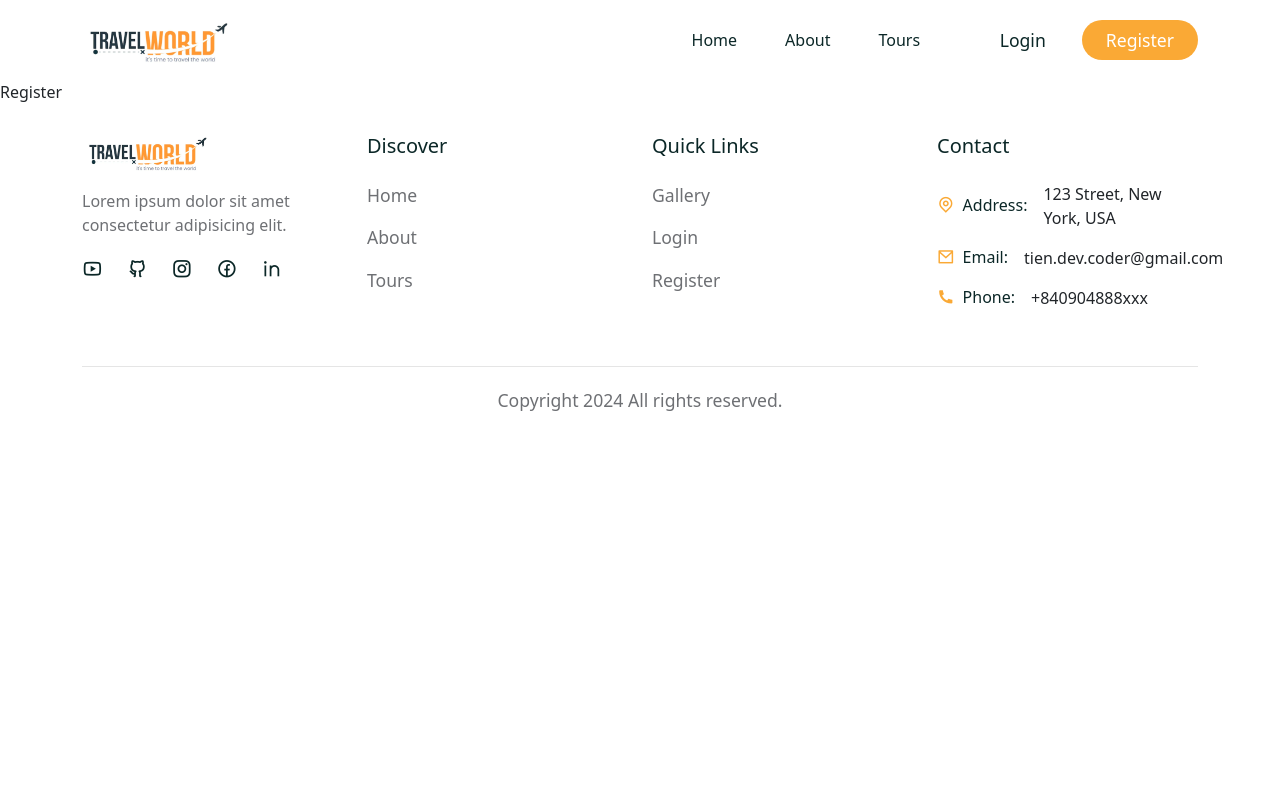
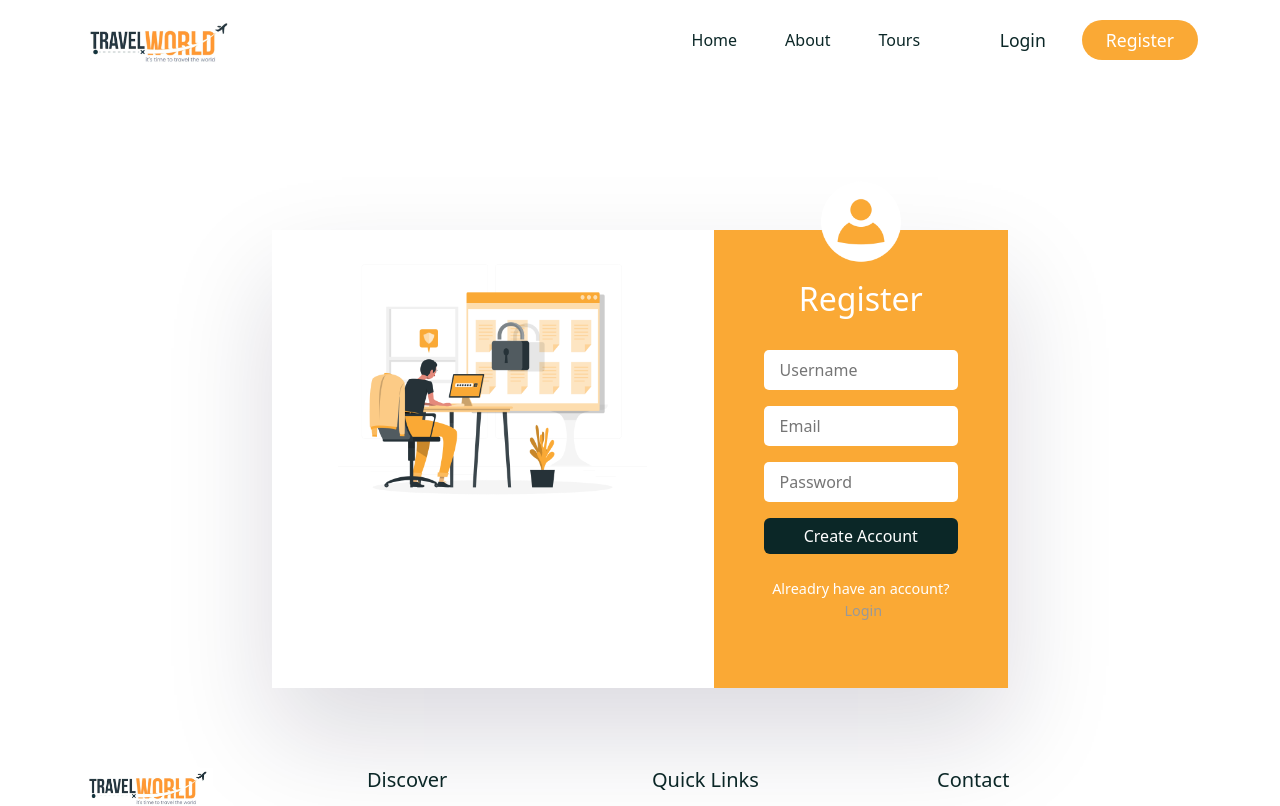
Before and after one commit to tiendk195/Travel_Booking, a React (Create React App) app in the folder frontend/: page /register in a window 1280 px wide. Shown: the top 806 px of the page. Built offline with nearby package versions, Linux system fonts and the light colour scheme; a web font is replaced by a local one.

Commit message:
Add register page

```diff
--- a/frontend/src/pages/Register.jsx
+++ b/frontend/src/pages/Register.jsx
@@ -1,7 +1,93 @@
-import React from "react";
+import React, { useState } from "react";
+import { Container, Row, Col, Form, FormGroup, Button } from "reactstrap";
+import { Link } from "react-router-dom";
+import "../styles/login.css";
+import registerImg from "../assets/images/register.png";
+import userIcon from "../assets/images/user.png";
 
 const Register = () => {
-  return <div>Register</div>;
+  const [credentials, setCredentials] = useState({
+    username: undefined,
+    email: undefined,
+    password: undefined,
+  });
+
+  const handleChange = (e) => {
+    setCredentials((prevState) => ({
+      ...prevState,
+      [e.target.id]: e.target.value,
+    }));
+  };
+
+  const handleClick = (e) => {
+    e.preventDefault();
+  };
+
+  return (
+    <section>
+      <Container>
+        <Row>
+          <Col lg="8" className="m-auto">
+            <div className="login__container d-flex justify-content-between">
+              <div className="login__img">
+                <img src={registerImg} alt="" />
+              </div>
+
+              <div className="login__form">
+                <div className="user">
+                  <img src={userIcon} alt="" />
+                </div>
+
+                <h2>Register</h2>
+                <Form onSubmit={handleClick}>
+                  <FormGroup>
+                    <input
+                      type="text"
+                      placeholder="Username"
+                      required
+                      id="username"
+                      onChange={handleChange}
+                    />
+                  </FormGroup>
+
+                  <FormGroup>
+                    <input
+                      type="email"
+                      placeholder="Email"
+                      required
+                      id="email"
+                      onChange={handleChange}
+                    />
+                  </FormGroup>
+
+                  <FormGroup>
+                    <input
+                      type="password"
+                      placeholder="Password"
+                      required
+                      id="password"
+                      onChange={handleChange}
+                    />
+                  </FormGroup>
+
+                  <Button
+                    className="btn secondary__btn auth__btn"
+                    type="submit"
+                  >
+                    Create Account
+                  </Button>
+                </Form>
+                <p>
+                  Alreadry have an account?
+                  <Link to="/login">Login</Link>
+                </p>
+              </div>
+            </div>
+          </Col>
+        </Row>
+      </Container>
+    </section>
+  );
 };
 
 export default Register;
```
